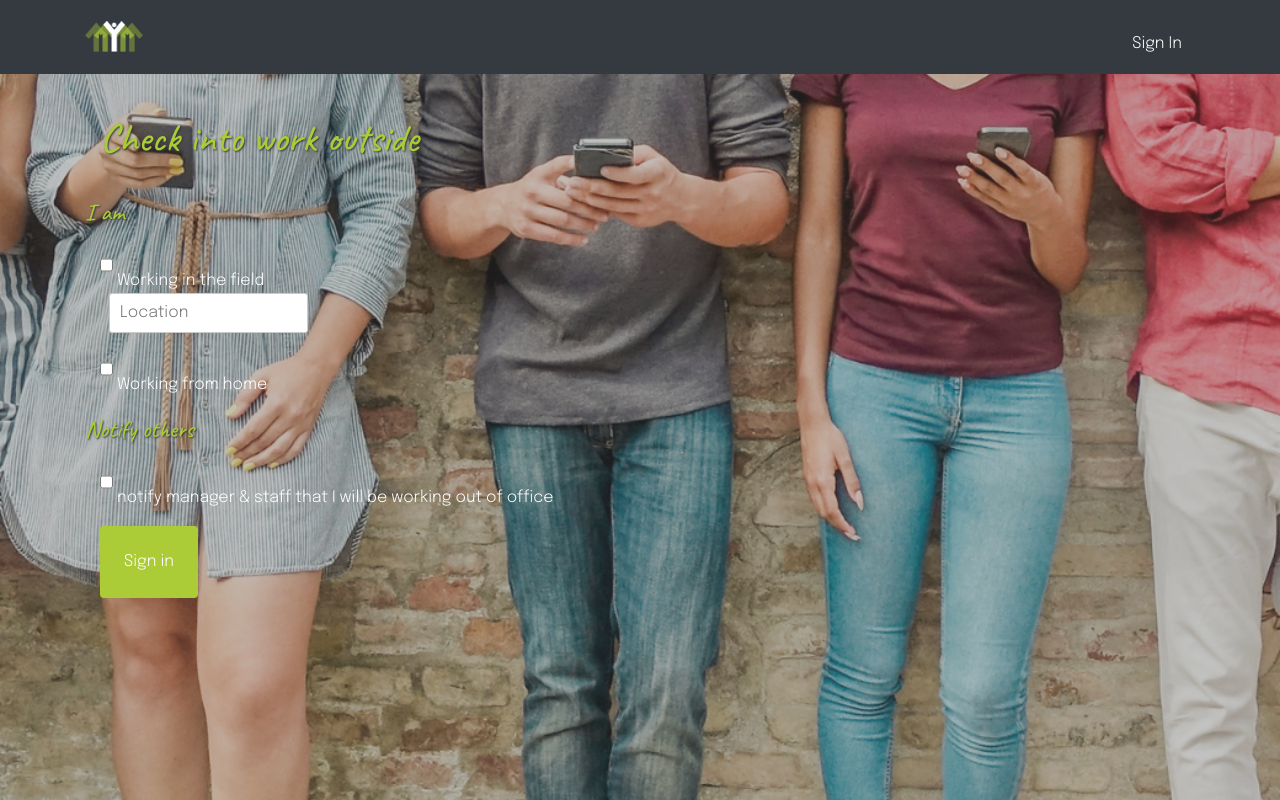
After one commit to LuyandaLM/lifechoices-admin, a Django app: page /checkinoffsite/ in a window 1280 px wide. The commit adds this page. Run offline with Django 3.2, Linux system fonts and the light colour scheme; some libraries are stand-ins or nearby versions.

Commit message:
chckin offsite
added checkin offsite
-routeing for page
-links for page on home

```diff
--- a/admin_portal/urls.py
+++ b/admin_portal/urls.py
@@ -1,7 +1,7 @@
 from django.urls import path, include
 from django.contrib.auth.decorators import login_required
 from .views import HomePageView, CovidQuestionnairePage, LeaveApplicationPage, PendingLeaveApplicationPage, ChatPageView,\
-    AdminPageView, CheckinPageView, AccountProfilePageView, PrintUsersPageView, PrintCovidPageView
+    AdminPageView, CheckinPageView, AccountProfilePageView, PrintUsersPageView, PrintCovidPageView, CheckinOffsitePageView
 
 
 app_name = 'admin_portal'
@@ -16,7 +16,8 @@ urlpatterns = [
     path('chat/', ChatPageView.as_view(), name='chat'),
     path('adminpage/', AdminPageView.as_view(), name='admin'),
     path('checkin/', CheckinPageView.as_view(), name='checkin'),
+    path('checkinoffsite/', CheckinOffsitePageView.as_view(), name='checkinffsite'),
     path('accountprofile/', AccountProfilePageView.as_view(), name='accountprofile'),
     path('printusers/', PrintUsersPageView.as_view(), name='printusers'),
-path('printcovid/', PrintCovidPageView.as_view(), name='printcovid'),
+    path('printcovid/', PrintCovidPageView.as_view(), name='printcovid'),
 ]
--- a/admin_portal/views.py
+++ b/admin_portal/views.py
@@ -116,6 +116,15 @@ class CheckinPageView(View):
         # form = self.form_class(initial=self.initial)
         return render(request, self.template_name)
 
+
+class CheckinOffsitePageView(View):
+    template_name = "checkinoffsite.html"
+
+    def get(self, request, *args, **kwargs):
+        # form = self.form_class(initial=self.initial)
+        return render(request, self.template_name)
+
+
 class AccountProfilePageView(View):
     template_name = "accountprofile.html"
 
--- a/static/style.css
+++ b/static/style.css
@@ -191,6 +191,7 @@ h1{
     height: 40px;
     margin-top: 8px;
 }
+
 h1{
     margin: 18px 0 ! important;
     font-family: 'Caveat', cursive;
@@ -459,3 +460,15 @@ table, th, td {
 background: #abcc37 !important;
 border:none;
 }
+/*checkinoffsite */
+h4 {
+ margin: 18px 0 ! important;
+    font-family: 'Caveat', cursive;
+    color: #abcc37;
+    text-shadow: 1px 1px 2px #343a40;
+}
+
+.offsitebtn {
+background-color: #abcc37 !important;
+border: none;
+}
--- /dev/null
+++ b/templates/checkinoffsite.html
@@ -0,0 +1,36 @@
+{% extends 'base.html' %}
+{% load static %}
+{% block content %}
+
+<div class="container">
+			<h1>Check into work outside</h1>
+            <div class="row">
+                <div>
+                <h4>I am</h4>
+                </div>
+                <div class="col-12">
+                     <input type="checkbox"/>
+                     <span>Working in the field</span>
+
+                </div>
+                <div class="col-12 pl-4 pb-3">
+                    <input type="text" placeholder="Location"/>
+                </div>
+                <div class="col-12">
+                    <input type="checkbox"/>
+                    <span>Working from home</span>
+               </div>
+
+            </div>
+            <div class="row pb-3">
+                <h4>
+                    Notify others
+                </h4>
+                <div class="col-12">
+                    <input type="checkbox"/>
+                    <span>notify manager & staff that I will be working out of office</span>
+               </div>
+            </div>
+            <button class="btn btn-primary offsitebtn p-4">Sign in</button>
+		</div>
+{% endblock content %}
--- a/templates/index.html
+++ b/templates/index.html
@@ -26,7 +26,7 @@
         </div>
 
         <div class=" col-6 col-md-4 col-lg-4">
-            <a href="/checkin">
+            <a href="/checkinoffsite">
             <div class="icon-card card">
                 <img src="{% static 'admin_portal/Img/house-building.png' %}"/>
                 <h2>Check Into Field or Home</h2>
```
